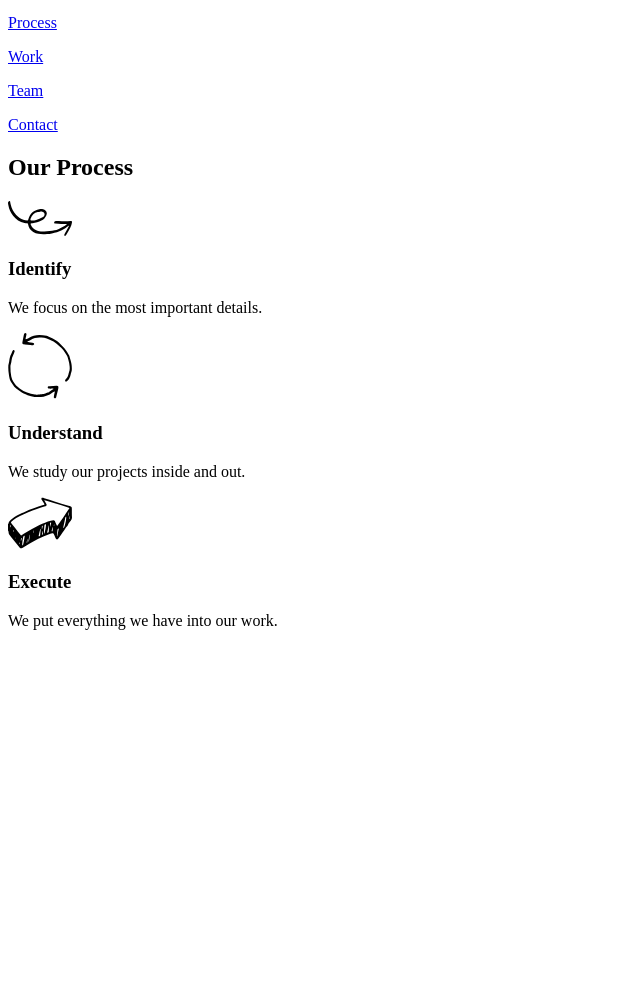
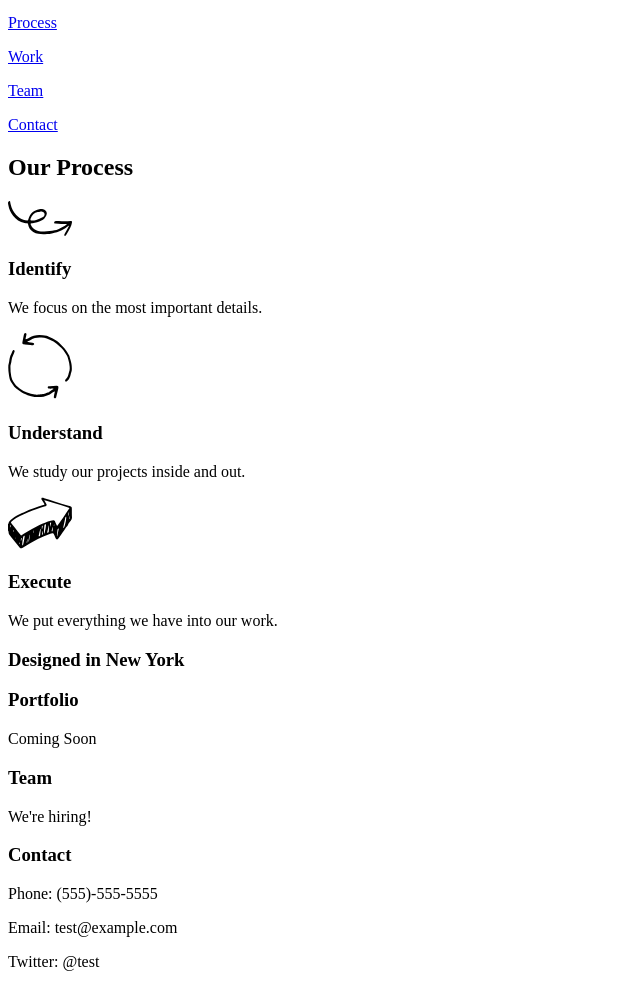
Before and after one commit to fishang1/broadway, a plain HTML site: page index.html in a window 1280 px wide. Shown: the part 100-1087 px from the top of the page, without its empty margins (0-640 px from the left). Before the commit the page ends 800 px from the top, so only its background shows below. Drawn offline with Linux system fonts and the light colour scheme.

Commit message:
Add middle banner, Work, Team, and Contact sections

```diff
--- a/index.html
+++ b/index.html
@@ -52,5 +52,40 @@
         We put everything we have into our work.
       </p>
     </div>
+    <div class="image-fill">
+      <h3>
+        Designed in New York
+      </h3>
+    </div>
+    <div id="work">
+      <h3>
+        Portfolio
+      </h3>
+      <p>
+        Coming Soon
+      </p>
+    </div>
+    <div id="team">
+      <h3>
+        Team
+      </h3>
+      <p>
+        We're hiring!
+      </p>
+    </div>
+    <div id="contact">
+      <h3>
+        Contact
+      </h3>
+      <p>
+        Phone: (555)-555-5555
+      </p>
+      <p>
+        Email: test@example.com
+      </p>
+      <p>
+        Twitter: @test
+      </p>
+    </div>
   </body>
 </html>
```
